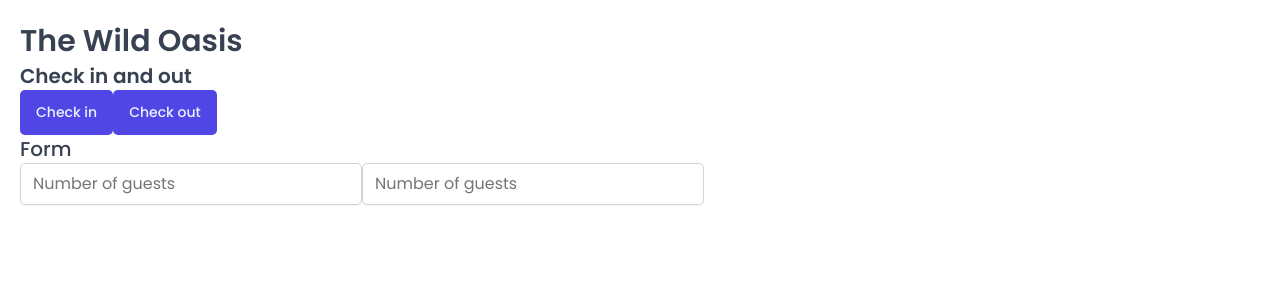
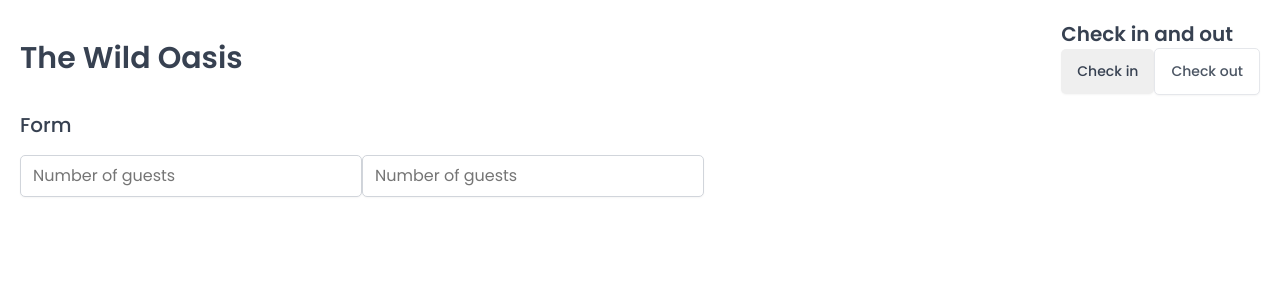
Before and after one commit to Tjanelidze/the-wild-oasis, a React (Vite) app: page / in a window 1280 px wide. Shown: the top 300 px of the page. Built offline with nearby package versions, Linux system fonts and the light colour scheme; a web font is replaced by a local one.

Commit message:
created reusable row and button

```diff
--- a/src/App.jsx
+++ b/src/App.jsx
@@ -14,23 +14,31 @@
     <>
       <GlobalStyles />
       <StyledApp>
+        <Row>
           <Row type="horizontal">
             <Heading as="h1">The Wild Oasis</Heading>
 
             <div>
               <Heading as="h2">Check in and out</Heading>
               <Button onClick={() => alert('Check in')}>Check in</Button>
-            <Button onClick={() => alert('Check out')}>Check out</Button>
+              <Button
+                variation="secondary"
+                sieze="small"
+                onClick={() => alert('Check out')}
+              >
+                Check out
+              </Button>
             </div>
           </Row>
 
           <Heading as="h3">Form</Heading>
 
-        <Row type="vertical">
+          <Row>
             <form>
               <Input type="number" placeholder="Number of guests" />
               <Input type="number" placeholder="Number of guests" />
             </form>
+          </Row>
         </Row>
       </StyledApp>
     </>
--- a/src/ui/Button.jsx
+++ b/src/ui/Button.jsx
@@ -49,19 +49,17 @@
 };
 
 const Button = styled.button`
-  font-size: 1.4rem;
-  padding: 1.2rem 1.6rem;
-  font-weight: 500;
   border: none;
   border-radius: var(--border-radius-sm);
-  background-color: var(--color-brand-600);
-  color: var(--color-brand-50);
   box-shadow: var(--shadow-sm);
-  cursor: pointer;
 
-  &:hover {
-    background-color: var(--color-brand-700);
-  }
+  ${(props) => sizes[props.size]}
+  ${(props) => variations[props.variation]}
 `;
 
+Button.defaultProps = {
+  variations: 'primary',
+  size: 'medium',
+};
+
 export default Button;
--- a/src/ui/Row.jsx
+++ b/src/ui/Row.jsx
@@ -1,5 +1,25 @@
-import styled from 'styled-components';
+import styled, { css } from 'styled-components';
 
-const Row = styled.div``;
+const Row = styled.div`
+  display: flex;
+
+  ${(props) =>
+    props.type === 'horizontal' &&
+    css`
+      justify-content: space-between;
+      align-items: center;
+    `}
+
+  ${(props) =>
+    props.type === 'vertical' &&
+    css`
+      flex-direction: column;
+      gap: 1.6rem;
+    `}
+`;
+
+Row.defaultProps = {
+  type: 'vertical',
+};
 
 export default Row;
```
Lines whose indentation alone changed are shown as unchanged.
